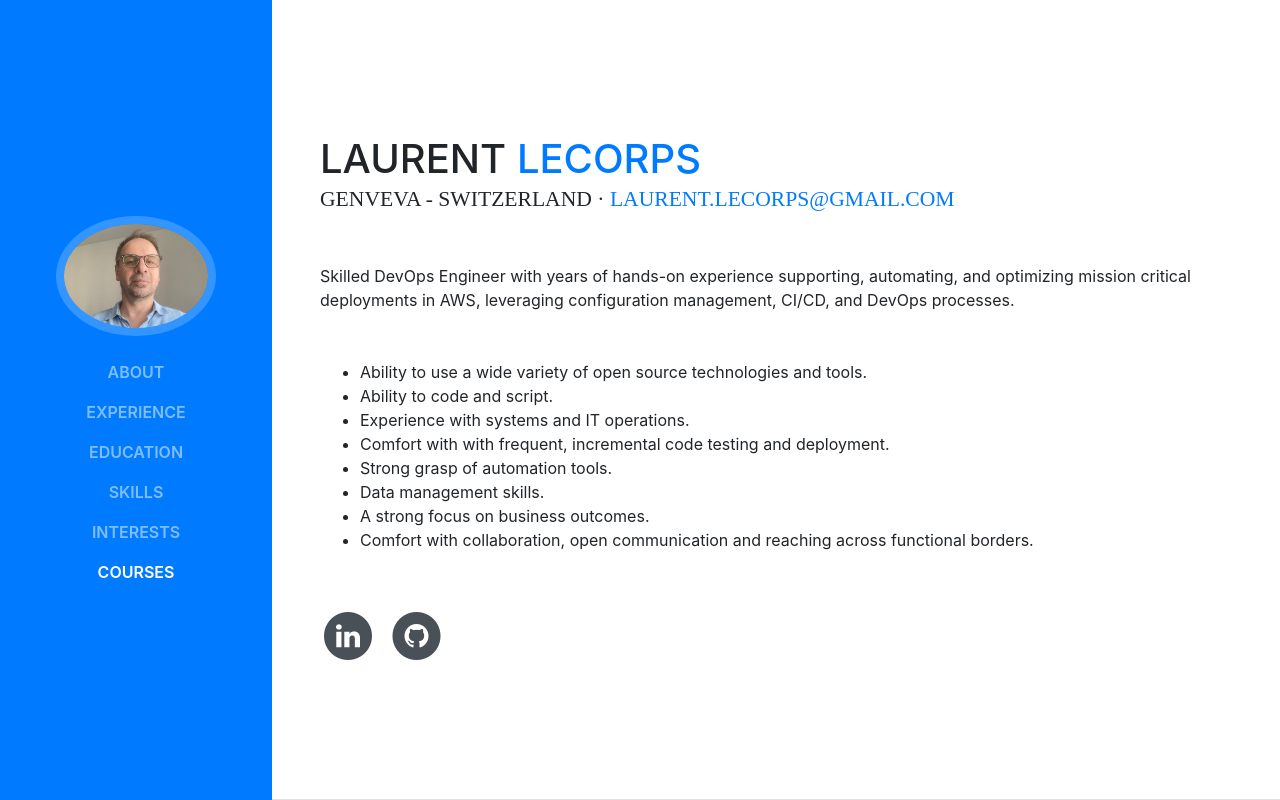
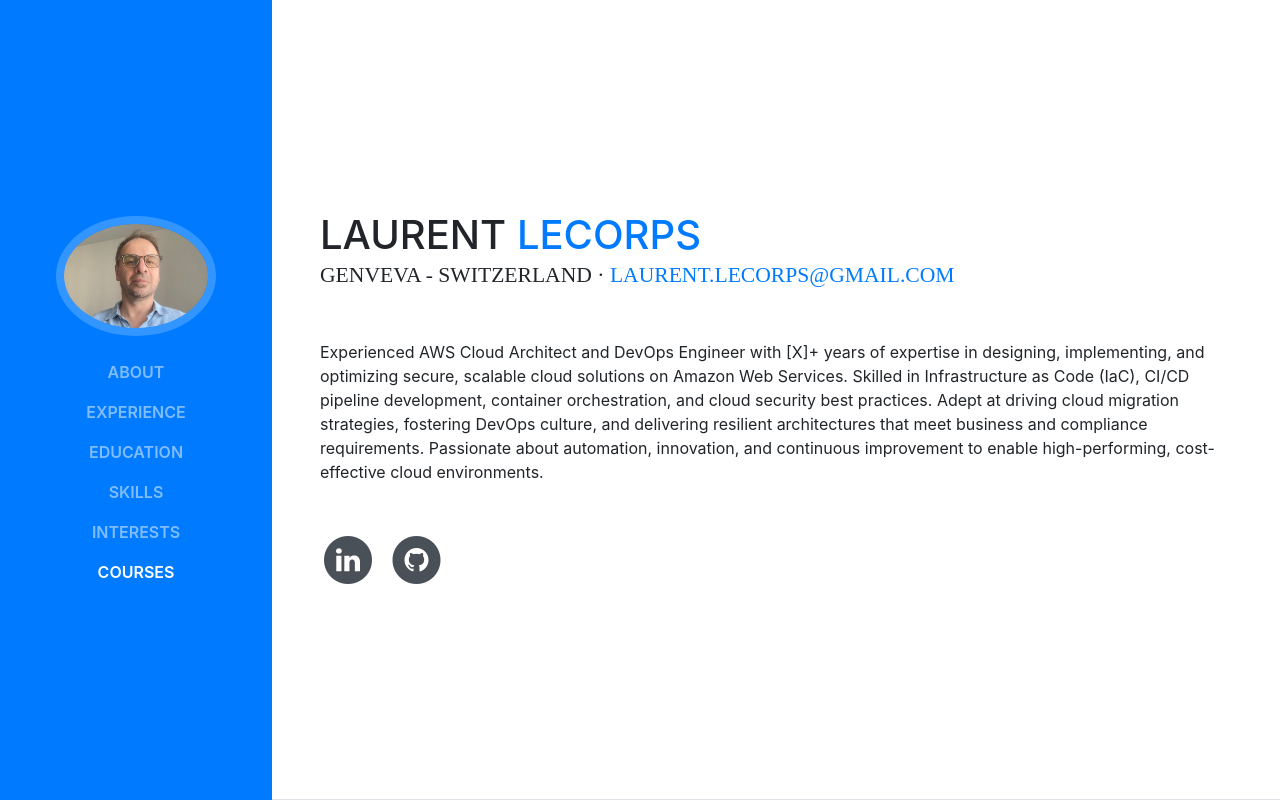
Before and after one commit to llecorps/llecorps.github.io, a website with bundled scripts: page index.html in a window 1280 px wide. Shown: the top 800 px of the page. Built offline with nearby package versions, Linux system fonts and the light colour scheme; a web font is replaced by a local one.

Commit message:
change april 2025

```diff
--- a/index.html
+++ b/index.html
@@ -83,18 +83,8 @@
             <a href="mailto:name@email.com">laurent.lecorps@gmail.com</a>
           </div>
           <p class="mb-5">
-            Skilled DevOps Engineer with years of hands-on experience supporting, automating, and optimizing mission critical deployments in AWS, leveraging configuration management, CI/CD, and DevOps processes.
-          	<ul>
-          		<li><a>Ability to use a wide variety of open source technologies and tools.</a></li>
-          		<li><a>Ability to code and script.</a></li>
-          		<li><a>Experience with systems and IT operations.</a></li>
-          		<li><a>Comfort with with frequent, incremental code testing and deployment.</a></li>
-          		<li><a>Strong grasp of automation tools.</a></li>
-          		<li><a>Data management skills.</a></li>
-          		<li><a>A strong focus on business outcomes.</a></li>
-          		<li><a>Comfort with collaboration, open communication and reaching across functional borders.</a></li>
-          	</ul><br>
 
+Experienced AWS Cloud Architect and DevOps Engineer with [X]+ years of expertise in designing, implementing, and optimizing secure, scalable cloud solutions on Amazon Web Services. Skilled in Infrastructure as Code (IaC), CI/CD pipeline development, container orchestration, and cloud security best practices. Adept at driving cloud migration strategies, fostering DevOps culture, and delivering resilient architectures that meet business and compliance requirements. Passionate about automation, innovation, and continuous improvement to enable high-performing, cost-effective cloud environments.
           </p>
           <ul class="list-inline list-social-icons mb-0">
             <!--li class="list-inline-item">
```
Also changed, not shown: 1 other file.
